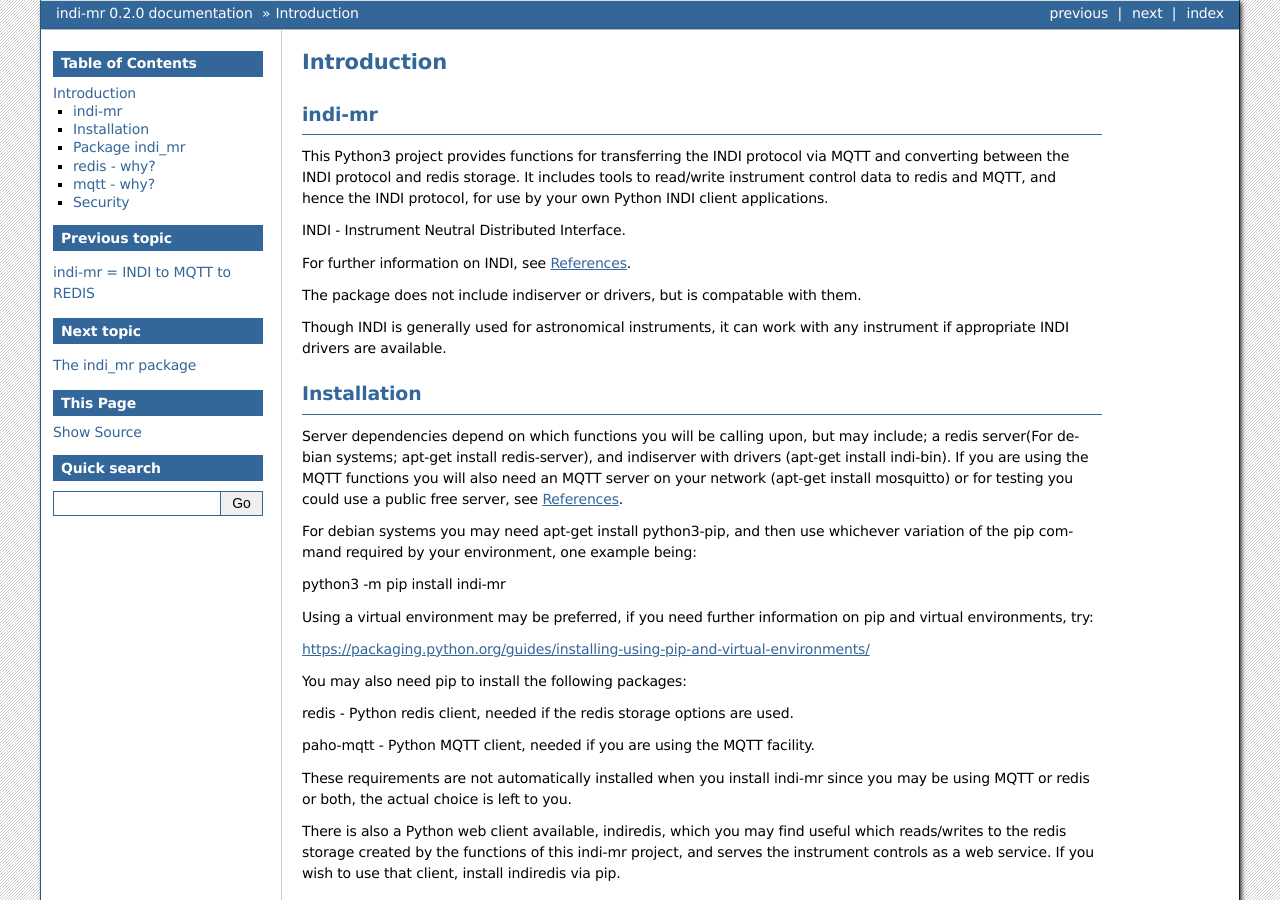
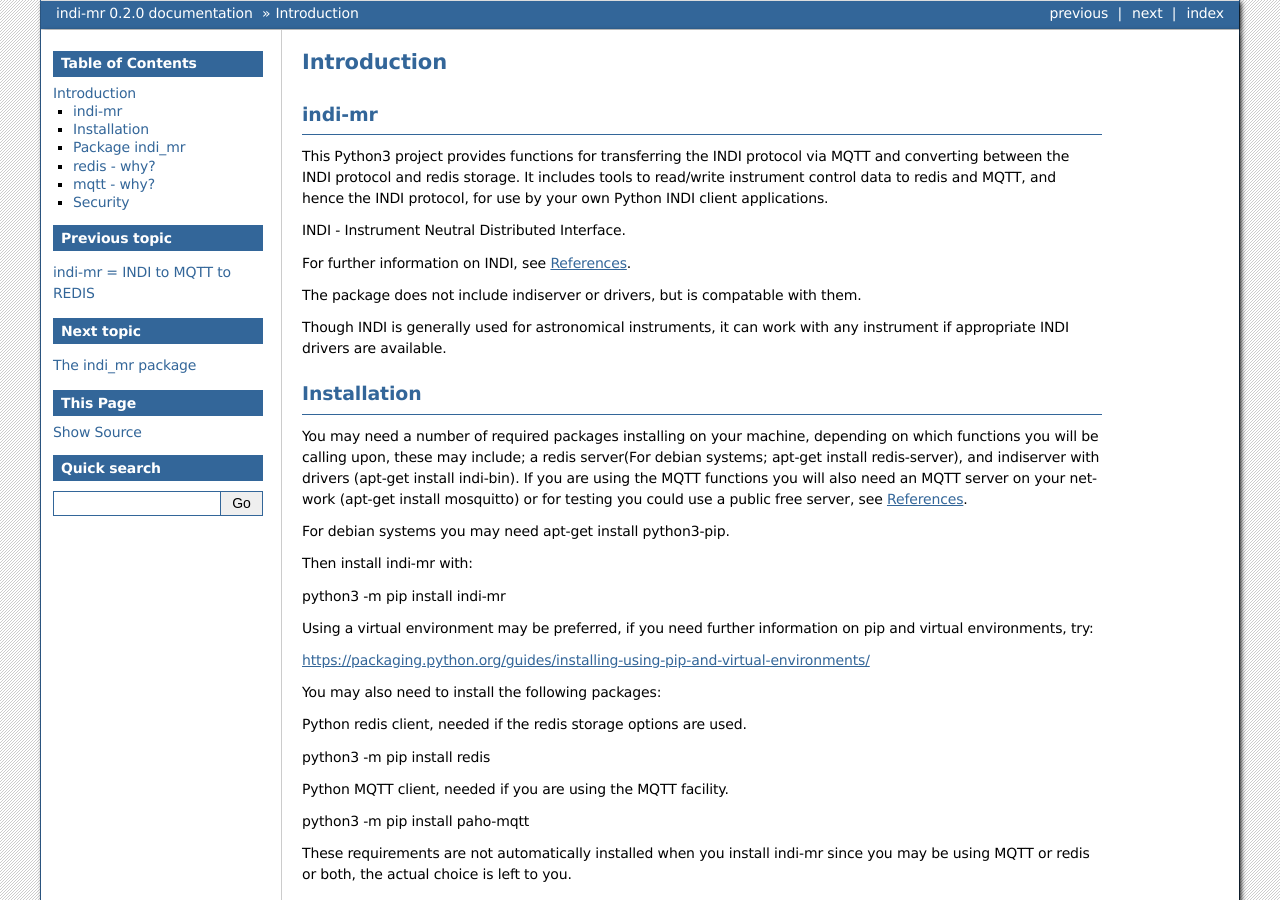
Before and after one commit to bernie-skipole/indi-mr, a Sphinx documentation site: the page built from docs/source/usage/introduction.rst, in a window 1280 px wide and 900 px high. Built offline with Sphinx 7.4.7, drawn with Linux system fonts in a browser that asks for light colours; some of the changed text lies outside the part shown.

Commit message:
small changes to docs

```diff
--- a/docs/source/usage/introduction.rst
+++ b/docs/source/usage/introduction.rst
@@ -15,12 +15,15 @@
 
 Though INDI is generally used for astronomical instruments, it can work with any instrument if appropriate INDI drivers are available.
 
+
 Installation
 ^^^^^^^^^^^^
 
-Server dependencies depend on which functions you will be calling upon, but may include; a redis server(For debian systems; apt-get install redis-server), and indiserver with drivers (apt-get install indi-bin). If you are using the MQTT functions you will also need an MQTT server on your network (apt-get install mosquitto) or for testing you could use a public free server, see  :ref:`references`.
+You may need a number of required packages installing on your machine, depending on which functions you will be calling upon, these may include; a redis server(For debian systems; apt-get install redis-server), and indiserver with drivers (apt-get install indi-bin). If you are using the MQTT functions you will also need an MQTT server on your network (apt-get install mosquitto) or for testing you could use a public free server, see  :ref:`references`.
 
-For debian systems you may need apt-get install python3-pip, and then use whichever variation of the pip command required by your environment, one example being:
+For debian systems you may need apt-get install python3-pip.
+
+Then install indi-mr with:
 
 python3 -m pip install indi-mr
 
@@ -28,15 +31,21 @@
 
 https://packaging.python.org/guides/installing-using-pip-and-virtual-environments/
 
-You may also need pip to install the following packages:
+You may also need to install the following packages:
 
-redis - Python redis client, needed if the redis storage options are used.
+Python redis client, needed if the redis storage options are used.
 
-paho-mqtt - Python MQTT client, needed if you are using the MQTT facility.
+python3 -m pip install redis
+
+Python MQTT client, needed if you are using the MQTT facility.
+
+python3 -m pip install paho-mqtt
 
 These requirements are not automatically installed when you install indi-mr since you may be using MQTT or redis or both, the actual choice is left to you.
 
-There is also a Python web client available, indiredis, which you may find useful which reads/writes to the redis storage created by the functions of this indi-mr project, and serves the instrument controls as a web service. If you wish to use that client, install indiredis via pip.
+There is also a Python web client available, indiredis, which you may find useful which reads/writes to the redis storage created by the functions of this indi-mr project, and serves the instrument controls as a web service:
+
+python3 -m pip install indiredis
 
 
 Package indi_mr
```
Also changed, not shown: README.md (+14 -6 lines).
